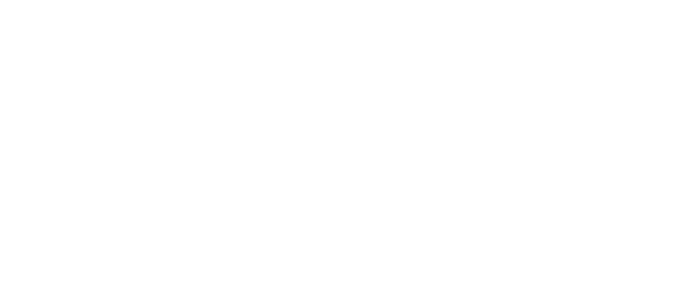
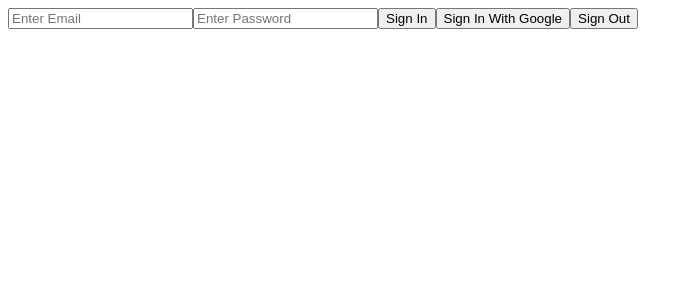
Before and after one commit to kraizerl/oldApp, a React (Create React App) app: page / in a window 1280 px wide. Before the commit this address had no page. Shown: the top 300 px of the page, without its empty margins (0-693 px from the left). Built offline with nearby package versions, Linux system fonts and the light colour scheme.

Commit message:
found a bug

```diff
--- a/src/App.jsx
+++ b/src/App.jsx
@@ -1,12 +1,16 @@
 import Auth from "./pages/Auth";
 import { BrowserRouter, Routes, Route } from "react-router-dom";
+import Preferences from "./pages/Preferences";
+import Map from "./pages/Map";
 
 function App() {
   return (
     <div className="App">
       <BrowserRouter>
         <Routes>
-          <Route path="/login" element={<Auth />} />
+          <Route path="/" element={<Auth />} />
+          <Route path="/preferences" element={<Preferences />} />
+          <Route path="/map" element={<Map />} />
         </Routes>
       </BrowserRouter>
     </div>
```
